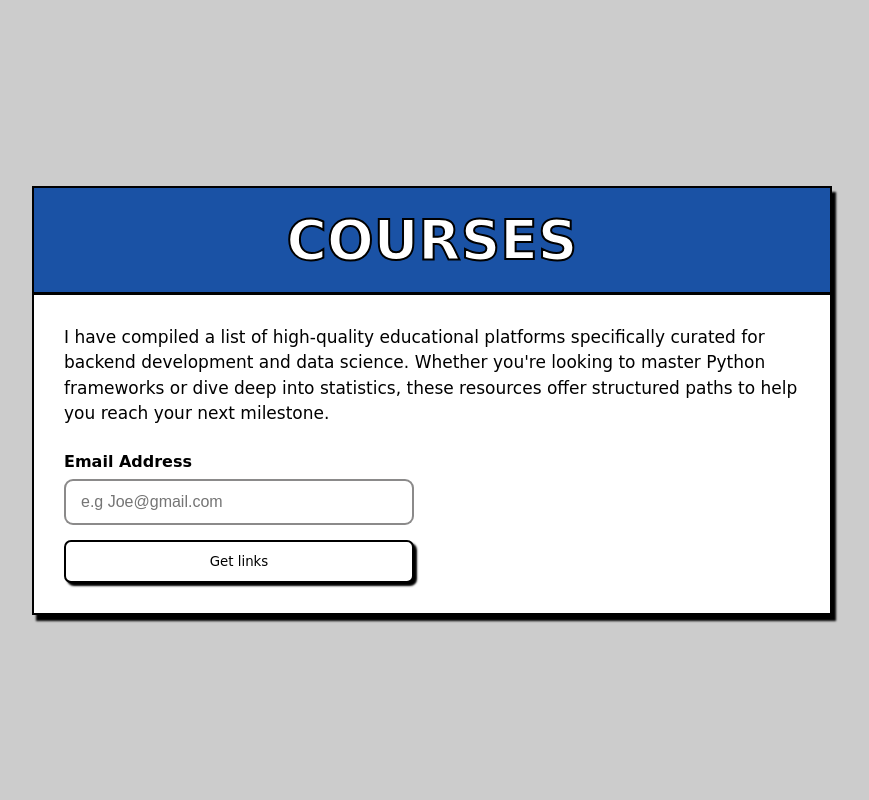
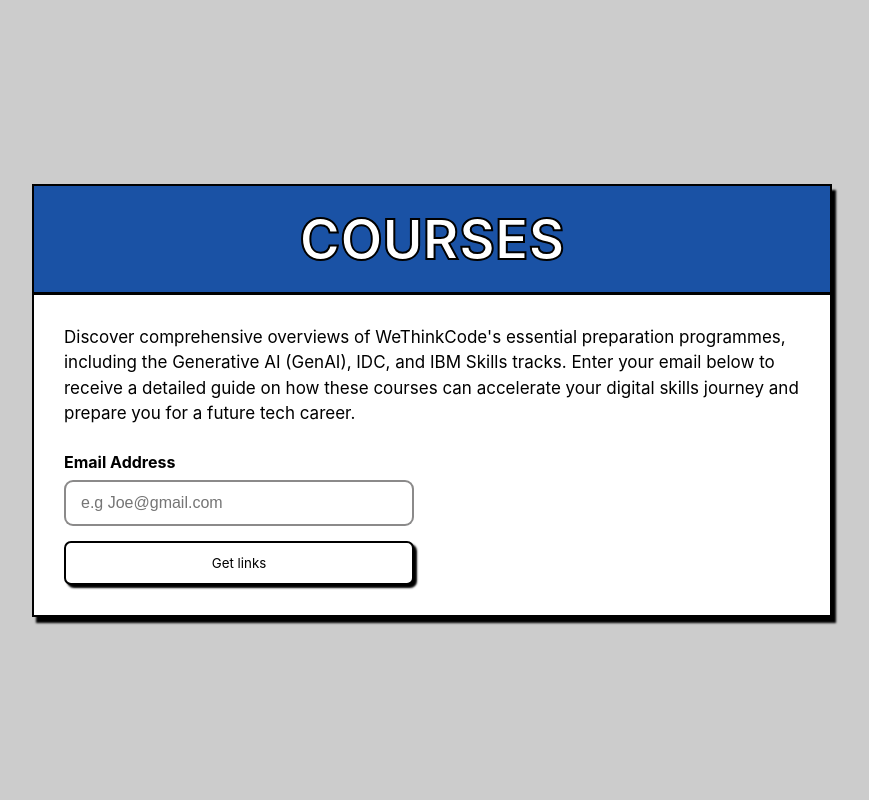
Before and after one commit to sibongakonkebuthelezi91/simple_mail_protocol, a Flask app: page / in a window 1280 px wide. Shown: the whole page, without its empty margins (208-1077 px from the left). Run offline with Flask 3, Linux system fonts and the light colour scheme.

Commit message:
debugging

```diff
--- a/static/css/style.css
+++ b/static/css/style.css
@@ -10,7 +10,7 @@ body{
     min-height: 100vh;
     margin: 0;
     background-color: #ccc;
-    font-family: 'Comic Sans MS', 'Cursive', sans-serif;
+    font-family: 'Inter', -apple-system, BlinkMacSystemFont, 'Segoe UI', Roboto, 'Helvetica Neue', Arial, sans-serif;
 }
 
 h1{
@@ -83,7 +83,7 @@ h1{
     border-radius: 7px;
     box-shadow: 3px 3px 2px black;
     background: white;
-    font-family: cursive;
+    font-family: inherit;
 }
 
 button:hover{
@@ -91,5 +91,5 @@ button:hover{
     color: white;
     transition: inherit;
     transition-duration: 0.2s;
-    transform: matrix(2px);
+    transform: translateY(2px);
 }
--- a/templates/index.html
+++ b/templates/index.html
@@ -3,26 +3,22 @@
 <head>
     <meta charset="UTF-8">
     <meta name="viewport" content="width=device-width, initial-scale=1.0">
-    <link rel="stylesheet" href="{{url_for('static', filename='css/style.css')}}">
+    <link rel="stylesheet" href="../static/css/style.css?v=2">
     <title>Courses</title>
 </head>
 <body>
     <div class="box">
-        {% block box %}
     <div class="wrapper">
-    <h1 class="container">{%block content%}COURSES{%endblock%}</h1>
+    <h1 class="container">COURSES</h1>
     </div>
     <div class="contain">
-    <p>{%block info%}I have compiled a list of high-quality educational platforms specifically curated for
-        backend development and data science. Whether you're looking to master Python frameworks or dive deep
-        into statistics, these resources offer structured paths to help you reach your next milestone.{%endblock%}</p>
+    <p>Discover comprehensive overviews of WeThinkCode's essential preparation programmes, including the Generative AI (GenAI), IDC, and IBM Skills tracks. Enter your email below to receive a detailed guide on how these courses can accelerate your digital skills journey and prepare you for a future tech career.</p>
         <form action="{{ url_for('main')}}" method="POST">
             <label for="email">Email Address</label>
             <input type="email" name="email" placeholder="e.g Joe@gmail.com" required></input>
             <button type="submit">Get links</button>
         </form>
         </div>
-        {% endblock %}
     </div>
 </body>
 </html>
--- a/templates/sent.html
+++ b/templates/sent.html
@@ -3,7 +3,7 @@
 <head>
     <meta charset="UTF-8">
     <meta name="viewport" content="width=device-width, initial-scale=1.0">
-    <link rel="stylesheet" href="{{url_for('static', filename='css/style_sent.css')}}">
+    <link rel="stylesheet" href="../static/css/style_sent.css?v=2">
     <title>Courses</title>
 </head>
 <body>
```
